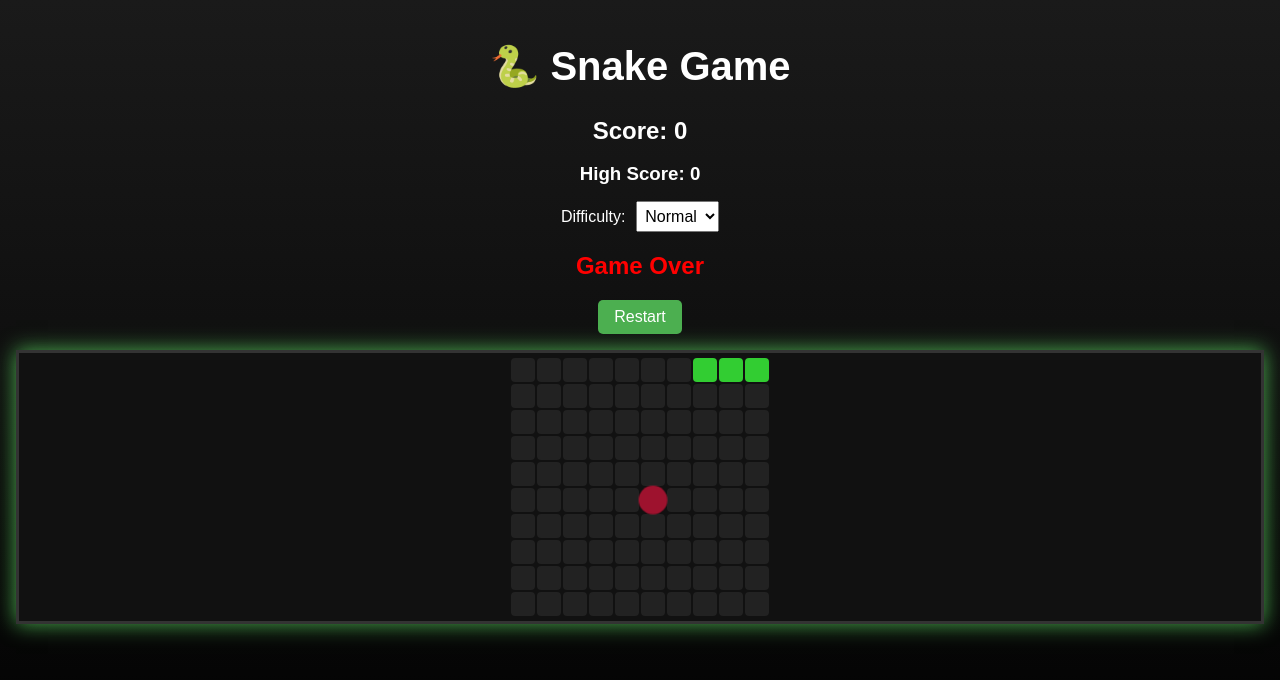
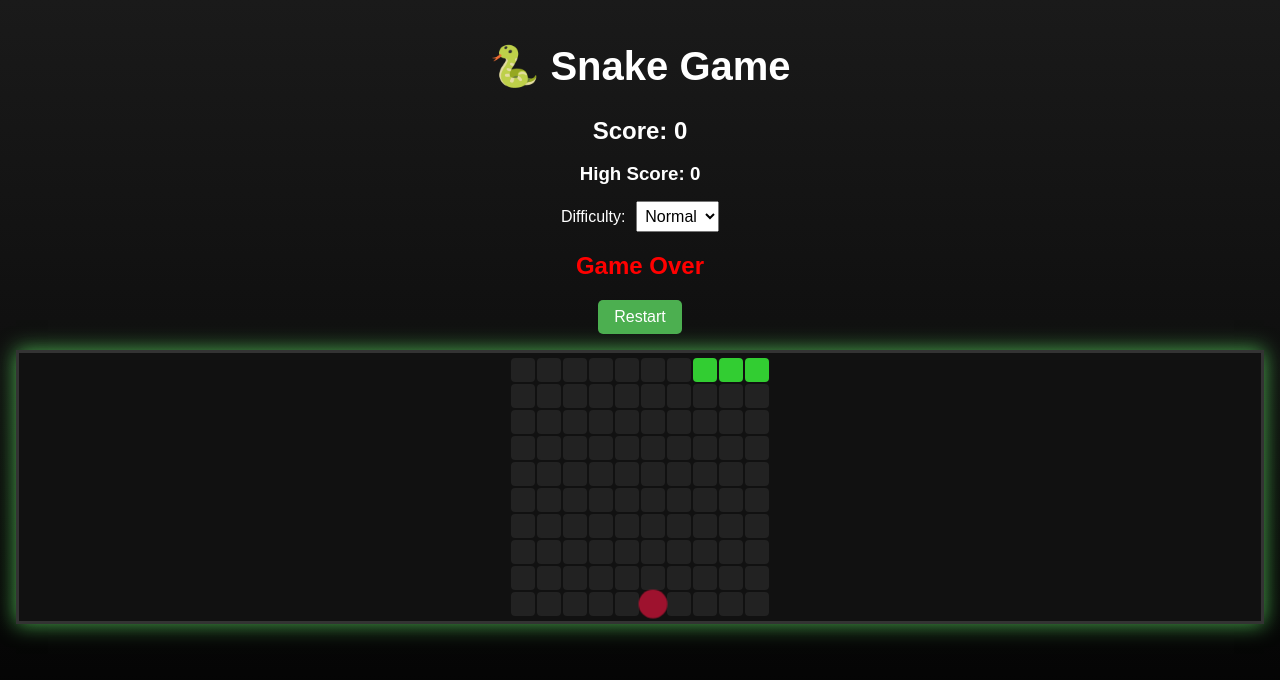
Before and after one commit to Kebhino/snake-game, a React (Create React App) app: page / in a window 1280 px wide. Shown: the top 680 px of the page. Built offline with nearby package versions, Linux system fonts and the light colour scheme; no server answers.

Commit message:
dodałem początkowe jedzenie w randomowym miejscu

```diff
--- a/src/SnakeGame.tsx
+++ b/src/SnakeGame.tsx
@@ -10,7 +10,10 @@ const initialSnake = [
   [0, 1],
   [0, 0],
 ];
-const initialFood = [5, 5];
+const initialFood = [
+  Math.floor(Math.random() * 10),
+  Math.floor(Math.random() * 10),
+];
 
 const SnakeGame = () => {
   const [snake, setSnake] = useState(initialSnake);
```
